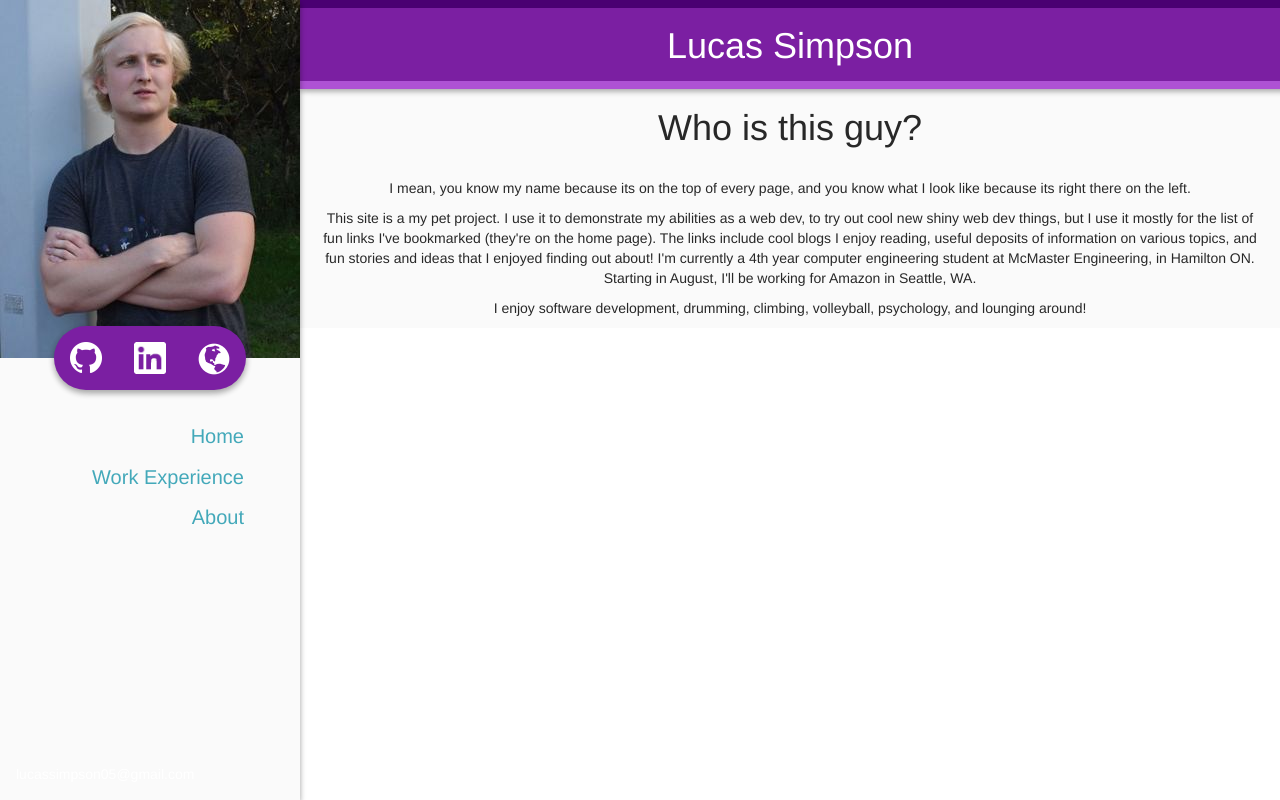
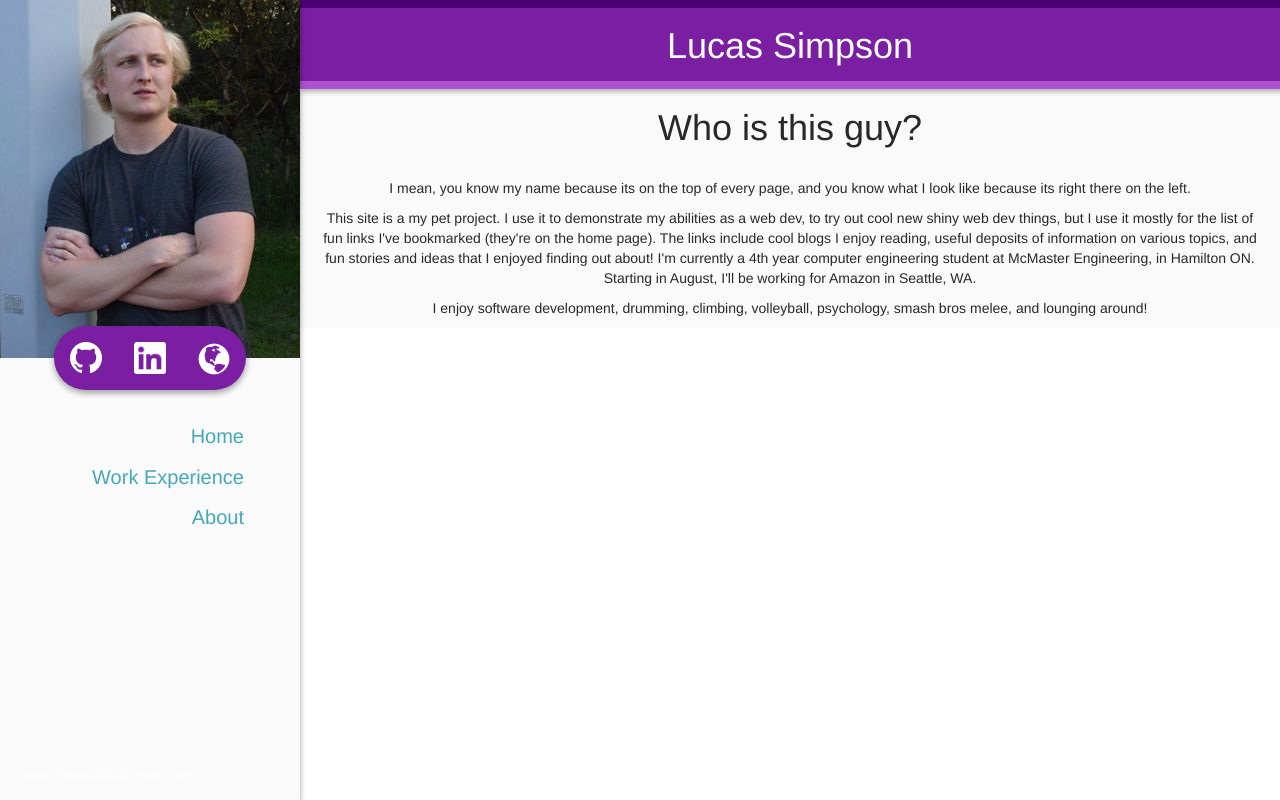
Before and after one commit to LucasSimpson/personal_site, a Django app: page /about/ in a window 1280 px wide. Run offline with Django 3.2, Linux system fonts and the light colour scheme; parts of the project's set-up code (start-up, migrations or seed data) failed here and were passed over; some libraries are stand-ins or nearby versions.

Commit message:
added smash bros melee to list of interests

```diff
--- a/templates/index/about/about.html
+++ b/templates/index/about/about.html
@@ -26,7 +26,7 @@
             stories and ideas that I enjoyed finding out about!
             I'm currently a 4th year computer engineering student at McMaster Engineering, in Hamilton ON.
             Starting in August, I'll be working for Amazon in Seattle, WA.</p>
-        <p>I enjoy software development, drumming, climbing, volleyball, psychology, and lounging around!</p>
+        <p>I enjoy software development, drumming, climbing, volleyball, psychology, smash bros melee, and lounging around!</p>
     </div>
 
 {% endblock %}
```
